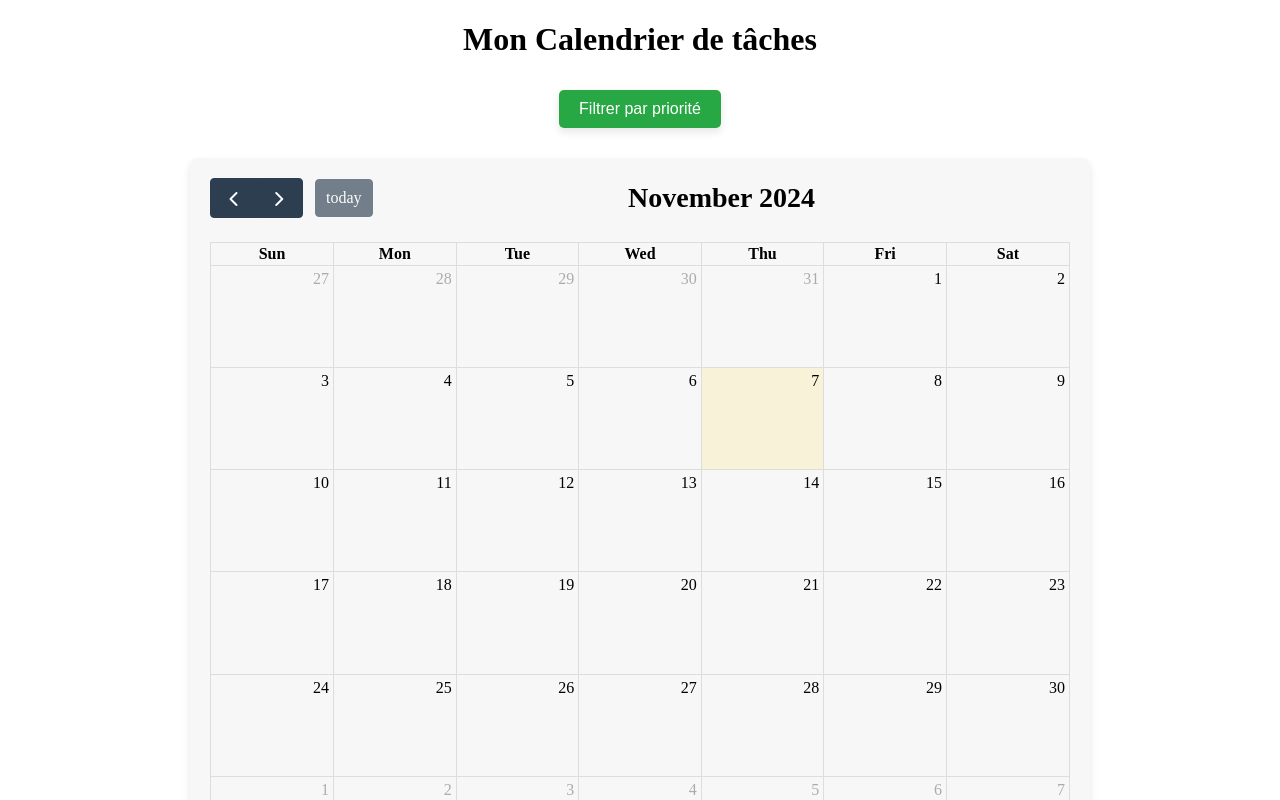
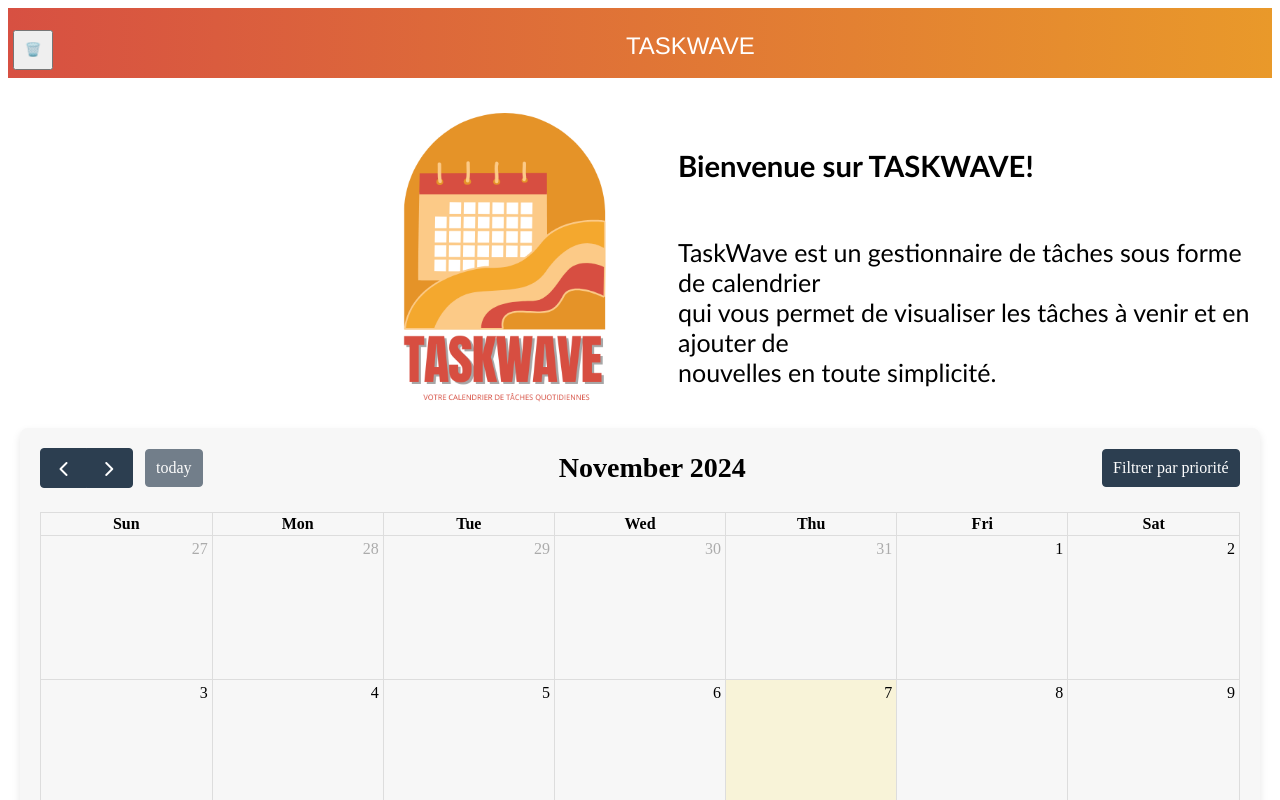
Before and after one commit to ManalHebbal/3BIN1-PROJETWEB-TaskWave, a SvelteKit app: page / in a window 1280 px wide. Shown: the top 800 px of the page. Built offline with nearby package versions, Linux system fonts and the light colour scheme.

Commit message:
add: css

```diff
--- a/src/components/Calendar.svelte
+++ b/src/components/Calendar.svelte
@@ -93,7 +93,13 @@
         headerToolbar: {
           left: "prev,next today",
           center: "title",
-          right: ""
+          right: "filterButton" // Bouton personnalisé pour le filtrage
+        },
+        customButtons: {
+          filterButton: {
+            text: "Filtrer par priorité",
+            click: toggleFilterMenu
+          }
         },
         dateClick: function(info) {
           openModal(info.dateStr);
@@ -136,8 +142,11 @@
   });
 </script>
 
-<div class="filter-buttons">
-  <button on:click={toggleFilterMenu}>Filtrer par priorité</button>
+<div class="calendar-container">
+  <!-- Élément du calendrier -->
+  <div bind:this={calendarEl} class="calendar-content"></div>
+
+  <!-- Menu de filtrage des priorités -->
   {#if showFilterMenu}
     <div class="filter-options">
       <button on:click={() => setFilter('high')}>Haute priorité</button>
@@ -148,8 +157,7 @@
   {/if}
 </div>
 
-<div bind:this={calendarEl} class="calendar-container"></div>
-
+<!-- Modale pour ajouter ou modifier les tâches -->
 {#if showModal}
   <div class="modal-overlay" on:click={closeModal}>
     <div class="modal-content" on:click|stopPropagation>
@@ -158,3 +166,66 @@
     </div>
   </div>
 {/if}
+
+<style>
+  .calendar-container {
+    position: relative;
+    width: 100%;
+    max-width: 1200px;
+    margin: 0 auto;
+  }
+
+  .filter-options {
+    position: absolute;
+    top: 60px; /* Ajustez selon la position du bouton */
+    right: px;
+    left: 90%;
+    background: white;
+    box-shadow: 0 4px 8px rgba(0, 0, 0, 0.1);
+    border-radius: 4px;
+    padding: px;
+    z-index: 10;
+    display: flex;
+    flex-direction: column;
+  }
+
+  .filter-options button {
+    padding: px 16px;
+    background: none;
+    border: none;
+    cursor: pointer;
+    text-align: left;
+    font-size: 14px;
+    background-color: #e9992a;
+  }
+
+  .modal-overlay {
+    position: fixed;
+    top: 0;
+    left: 0;
+    right: 0;
+    bottom: 0;
+    background: rgba(0, 0, 0, 0.5);
+    display: flex;
+    align-items: center;
+    justify-content: center;
+    z-index: 20;
+  }
+
+
+  .close-button {
+    position: absolute;
+    top: 10px;
+    right: 10px;
+    background: none;
+    border: none;
+    font-size: 16px;
+    cursor: pointer;
+  }
+
+  .modal-content{
+    background-color: #d3d3d3;
+    height:auto;
+    width: 40%;
+  }
+</style>
--- /dev/null
+++ b/src/components/Heading.svelte
@@ -0,0 +1,67 @@
+<script>
+
+</script>
+
+<div>
+
+    <header>
+        <button class="icon-button">🗑️</button>
+        <p>TASKWAVE</p>
+    </header>
+
+    <div class="message">
+        <h3>Bienvenue sur TASKWAVE! </h3>
+        <img src="./logo.png" alt="logo">
+        <p>TaskWave est un gestionnaire de tâches sous forme de calendrier
+            <br> qui vous permet de visualiser les tâches à venir et en ajouter de
+            <br>nouvelles en toute simplicité.</p>
+    </div>
+
+</div>
+
+<style >
+    div{
+        font-family: 'Gill Sans', 'Gill Sans MT', Calibri, 'Trebuchet MS', sans-serif;
+
+    }
+
+    header{
+        background: linear-gradient(to right,#d75042, #e9992a);
+        height: 70px;
+
+    }
+    .icon-button{
+        margin-top: 5px;
+        height: 40px;
+        width: 40px;
+        margin-left: 5px;
+    }
+
+    header p{
+        display: inline-block;
+        margin-left: 45%;
+        color: #ffffff;
+        font-size: x-large;
+        font-family: 'Franklin Gothic Medium', 'Arial Narrow', Arial, sans-serif;
+    }
+
+    h3{
+        display: inline-block;
+        margin-top: 70px;
+
+    }
+
+    img{
+        width: 350px;
+       float: left;
+       margin-left: 250px;
+    }
+
+    .message{
+        height: 350px;
+        font-size: 25px;
+        margin-left: 70px;
+    }
+
+
+</style>
--- a/src/components/TaskForm.svelte
+++ b/src/components/TaskForm.svelte
@@ -33,6 +33,10 @@
 </script>
 
 <form on:submit|preventDefault={handleSubmit} class="task-form">
+
+  <h1>{task ? "Mettre à jour la tâche" : "Ajouter une tâche"}</h1>
+
+
   <label>
     Titre de la tâche :
     <input type="text" bind:value={title} required />
@@ -59,3 +63,31 @@
 
   <button type="submit">{task ? "Mettre à jour la tâche" : "Ajouter la tâche"}</button>
 </form>
+
+<style>
+
+
+ label{
+  font-size: 25px;
+
+ }
+ label input{
+  border: none;
+ }
+
+ button{
+    background-color: #ffffff;
+    border: none;
+
+ }
+
+ input{
+  width: 100%;
+  padding: 12px 20px;
+  margin: 8px 0;
+  display: inline-block;
+  border: 1px solid #ccc;
+  border-radius: 4px;
+  box-sizing: border-box;
+ }
+</style>
--- a/src/routes/+page.svelte
+++ b/src/routes/+page.svelte
@@ -1,14 +1,9 @@
 <!-- +page.svelte dans src/routes/calendar/ -->
 <script>
   import Calendar from '../components/Calendar.svelte';
+	import Heading from '../components/Heading.svelte';
 </script>
 
-<h1> Mon Calendrier de tâches</h1>
+
+<Heading />
 <Calendar />
-
-
-<style>
-  h1 {
-    text-align: center;
-  }
-</style>
--- a/src/styles/global.css
+++ b/src/styles/global.css
@@ -98,7 +98,7 @@
     display: flex;
     flex-direction: column;
     gap: 10px;
-    max-width: 300px;
+    max-width: 500px;
     margin: 20px auto;
 }
 
```
Also changed, not shown: static/logo.png (added).
